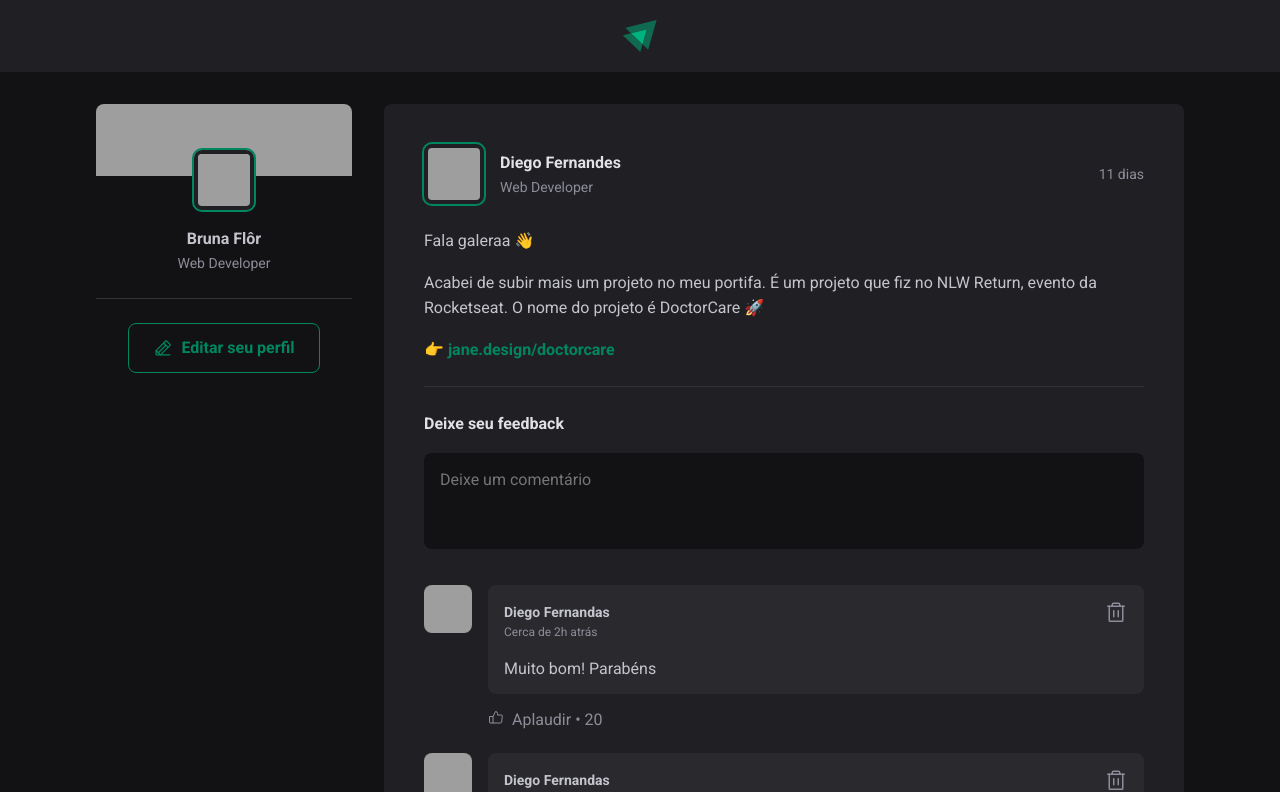
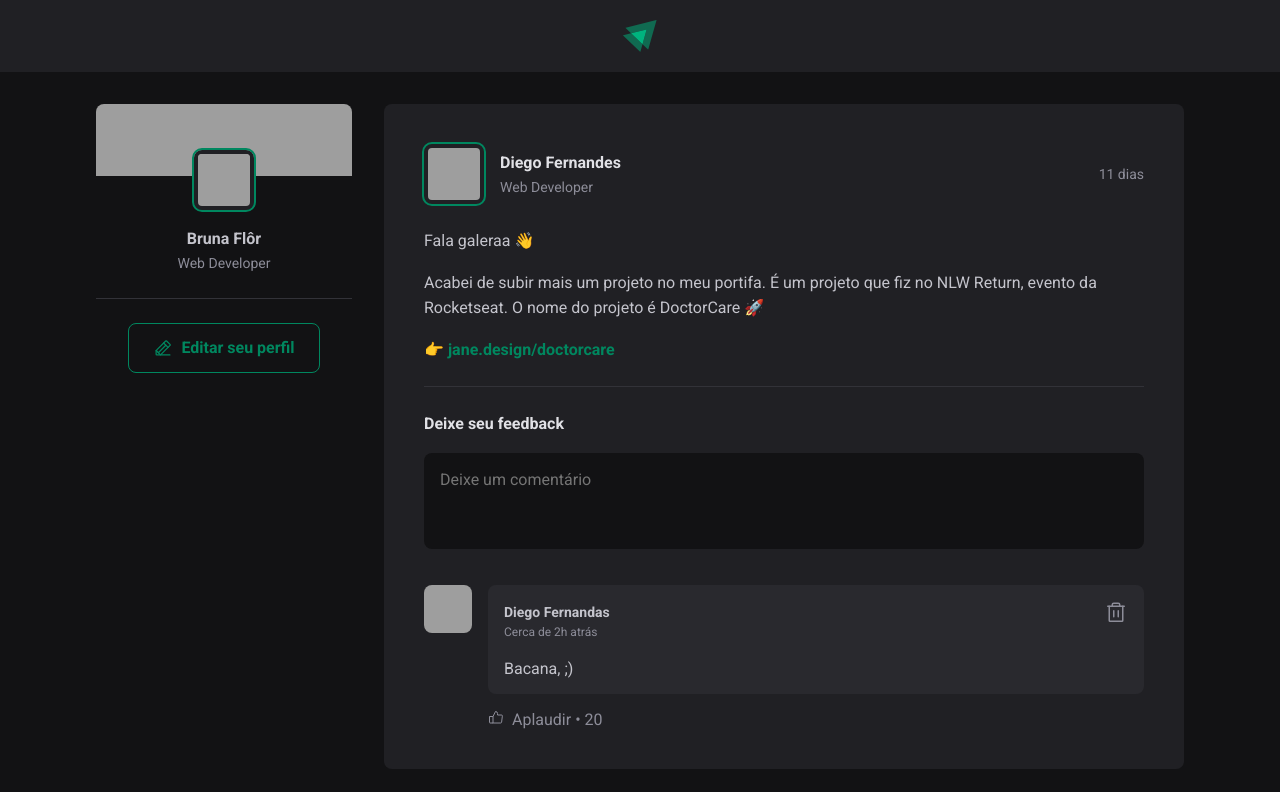
Before and after one commit to bruflor/ignite-reactjs-01-fundamentals, a React (Vite) app: page / in a window 1280 px wide. Shown: the top 792 px of the page. Built offline with nearby package versions, Linux system fonts and the light colour scheme; grey boxes are pictures that could not be loaded.

Commit message:
comment from form

```diff
--- a/src/components/Comment.jsx
+++ b/src/components/Comment.jsx
@@ -2,7 +2,7 @@
 import { Avatar } from "./Avatar";
 import styles from "./Comment.module.css";
 
-export const Comment = () => {
+export const Comment = ({ content }) => {
   return (
     <div className={styles.comment}>
       <Avatar hasBorder={false} src="https://github.com/diego3g.png" />
@@ -20,7 +20,7 @@
               <Trash size={24} />
             </button>
           </header>
-          <p>Muito bom! Parabéns</p>
+          <p>{content}</p>
         </div>
         <footer>
           <button>
--- a/src/components/Post.jsx
+++ b/src/components/Post.jsx
@@ -1,19 +1,36 @@
+import { useState } from "react";
 import { Comment } from "./Comment.jsx";
 import { Avatar } from "./Avatar.jsx";
-import { format, formatDistanceToNow } from "date-fns";
+import { format, formatDistanceToNow, set } from "date-fns";
 import ptBR from "date-fns/locale/pt-BR";
 import styles from "./Post.module.css";
 
 export const Post = ({ author, content, publishedAt }) => {
+  const [comments, setComments] = useState(["Bacana, ;)"]);
+  const [newCommentText, setNewCommentText] = useState("");
+
   const publishedDateFormated = format(
     publishedAt,
     "d 'de' LLLL 'às' HH:mm'h'",
     { locale: ptBR }
   );
+
   const publishedDateRelativeToNow = formatDistanceToNow(publishedAt, {
     locale: ptBR,
     addSufix: true,
   });
+
+  function handleCreateNewComment(event) {
+    event.preventDefault();
+    setComments([...comments, newCommentText]);
+    setNewCommentText("");
+  }
+
+  function handleNewCommentChange(event) {
+    setNewCommentText(event.target.value);
+    console.log("test");
+  }
+
   return (
     <article className={styles.post}>
       <header>
@@ -48,18 +65,23 @@
         })}
       </div>
 
-      <form className={styles.commentForm}>
+      <form onSubmit={handleCreateNewComment} className={styles.commentForm}>
         <strong>Deixe seu feedback</strong>
-        <textarea placeholder="Deixe um comentário" />
+        <textarea
+          name="comment"
+          placeholder="Deixe um comentário"
+          onChange={handleNewCommentChange}
+          value={newCommentText}
+        />
         <footer>
           <button type="submit">Publicar</button>
         </footer>
       </form>
 
       <div className={styles.commentList}>
-        <Comment />
-        <Comment />
-        <Comment />
+        {comments.map((comment) => {
+          return <Comment content={comment} />;
+        })}
       </div>
     </article>
   );
```
